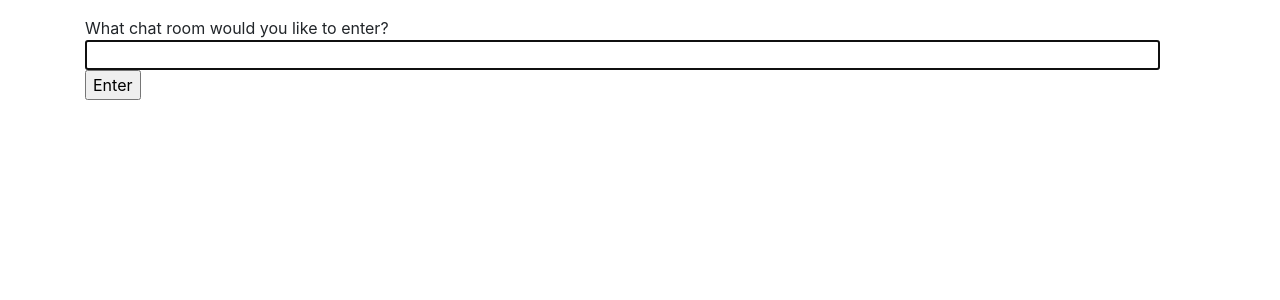
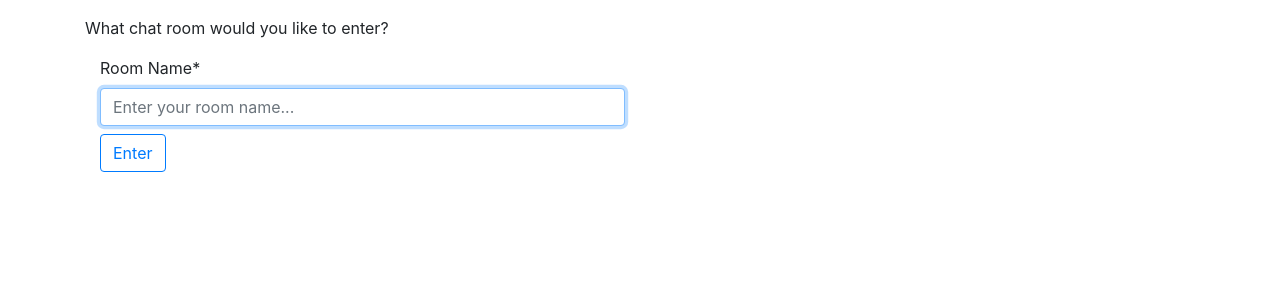
Before and after one commit to qinyanjuidavid/Easy-Chat, a Django app: page /chat/ in a window 1280 px wide. Shown: the top 300 px of the page. Run offline with Django 3.2, Linux system fonts and the light colour scheme; some libraries are stand-ins or nearby versions.

Commit message:
Worked on the room name input field

```diff
--- a/templates/chat/index.html
+++ b/templates/chat/index.html
@@ -1,9 +1,23 @@
 {%extends 'chat/base.html'%} {%block title%}{%endblock%} {%block style%}
 {%endblock%} {%block content%} What chat room would you like to enter?<br />
-<!-- <button class="btn btn-outline-success" id="room-name-submit">Try</button> -->
-<input id="room-name-input" type="text" size="100" /><br />
-<input id="room-name-submit" type="button" value="Enter" />
-
+<div class="col-sm-6 mt-3">
+  <div class="mb-3">
+    <label for="chat-message-input" class="form-label">Room Name*</label>
+    <input
+      type="text"
+      class="form-control"
+      name="room-name-input"
+      id="room-name-input"
+      placeholder="Enter your room name..."
+    />
+    <input
+      class="btn btn-outline-primary mt-2"
+      id="room-name-submit"
+      type="button"
+      value="Enter"
+    />
+  </div>
+</div>
 <script>
   document.querySelector("#room-name-input").focus();
   document.querySelector("#room-name-input").onkeyup = function (e) {
```
Also changed, not shown: db.sqlite3.
